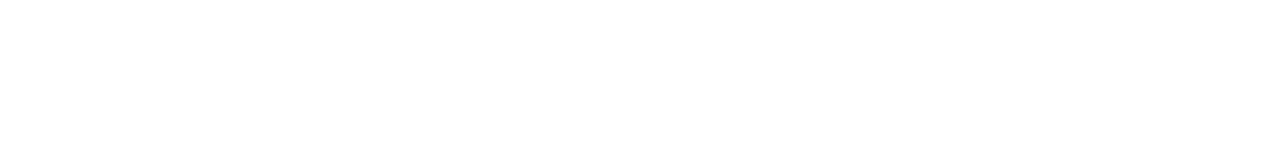
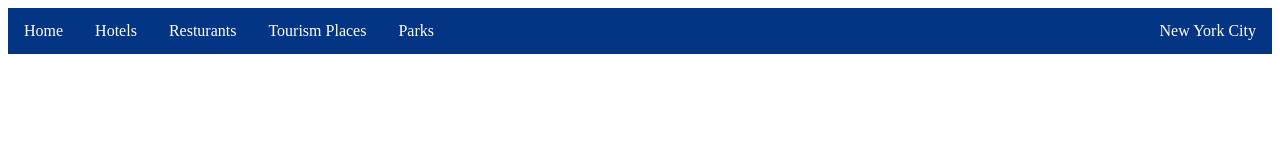
Before and after one commit to smahdihussaini/dream-adventure, a plain HTML site: page index.html in a window 1280 px wide. Drawn offline with Linux system fonts and the light colour scheme.

Commit message:
add navbar menu

```diff
--- /dev/null
+++ b/assets/css/navbar.css
@@ -0,0 +1,27 @@
+ul.main-nav {
+    list-style-type: none;
+    margin: 0;
+    padding: 0;
+    overflow: hidden;
+    background-color: #043484;
+  }
+
+  ul.main-nav li {float: left;}
+
+  ul.main-nav li a {
+    display: block;
+    color: white;
+    text-align: center;
+    padding: 14px 16px;
+    text-decoration: none;
+  }
+
+  ul.main-nav li a:hover:not(.active) {background-color: #fa6506;}
+
+
+  ul.main-nav li.right {float: right;}
+
+  @media screen and (max-width: 600px) {
+    ul.main-nav li.right,
+    ul.main-nav li {float: none;}
+  }
--- a/index.html
+++ b/index.html
@@ -4,8 +4,18 @@
     <meta http-equiv="X-UA-Compatible" content="IE=edge">
     <meta name="viewport" content="width=device-width, initial-scale=1.0">
     <title>Dream Adventure</title>
+    <link rel="stylesheet" href="./assets/css/navbar.css">
+
 </head>
 <body>
+    <ul class="main-nav">
+        <li><a  href="#home">Home</a></li>
+        <li><a href="#hotels">Hotels</a></li>
+        <li><a href="#resturants">Resturants</a></li>
+        <li><a href="#tourism-places">Tourism Places</a></li>
+        <li><a href="#parks">Parks</a></li>
+        <li class="right"><a href="#about">New York City</a></li>
+      </ul>
 
 </body>
 </html>
```
